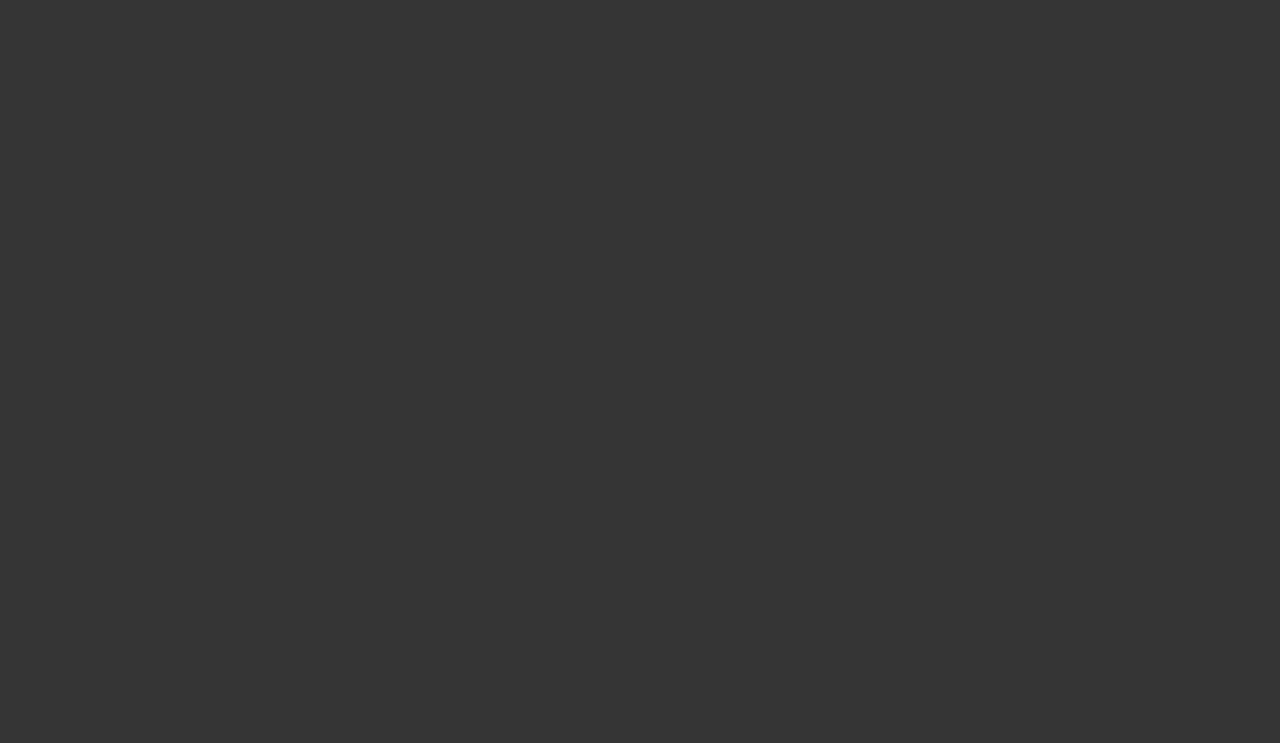
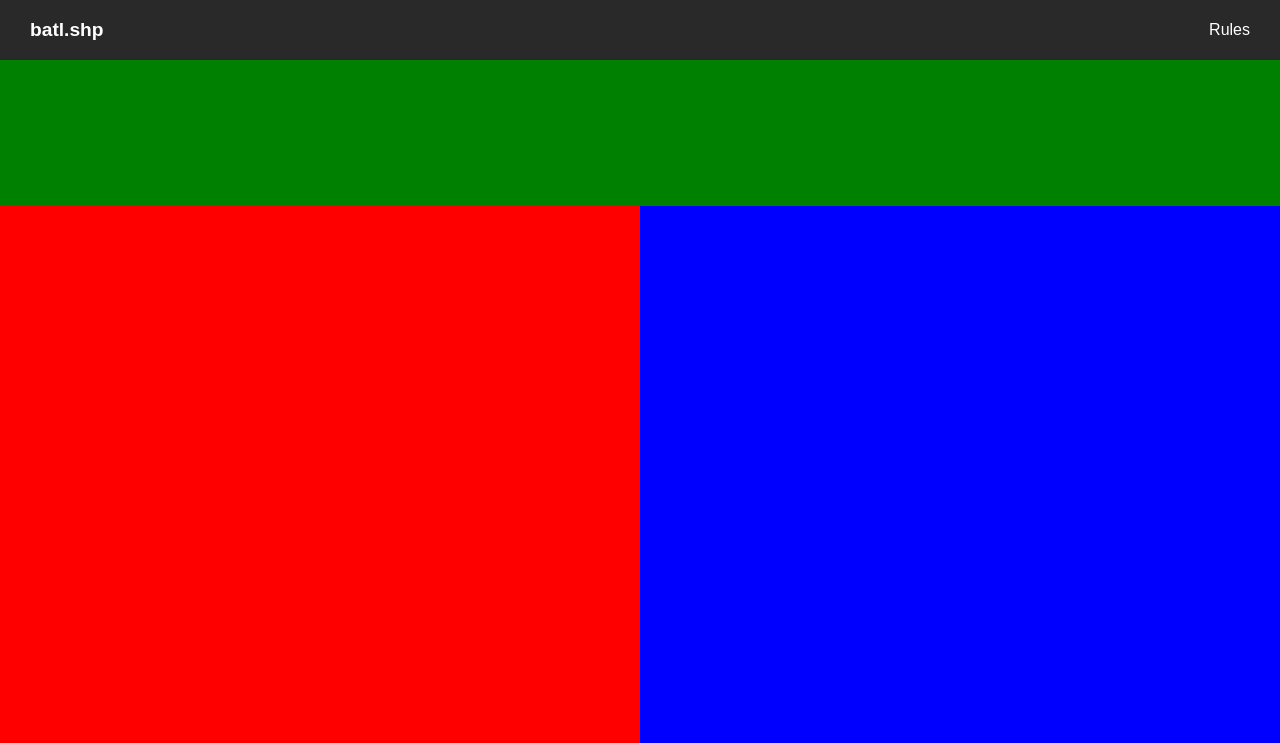
Before and after one commit to joel-jcs/top-js-battleship, a website built with webpack: page src/index.html in a window 1280 px wide. Shown: the top 743 px of the page. Built offline with nearby package versions, Linux system fonts and the light colour scheme.

Commit message:
added initial page structure

```diff
--- a/src/index.html
+++ b/src/index.html
@@ -8,7 +8,17 @@
   <body>
     <header></header>
     <main>
-      <div id="content"></div>
+      <div id="content">
+        <nav>
+          <button id="nav-logo">batl.shp</button>
+          <div id="nav-links"><button class="nav-link">Rules</button></div>
+        </nav>
+        <div id="settings-container"></div>
+        <div id="game-container">
+          <div id="player1-container"></div>
+          <div id="player2-container"></div>
+        </div>
+      </div>
     </main>
     <footer>
       <p>© 2024 joel-jcs</p>
--- a/src/styles.css
+++ b/src/styles.css
@@ -15,9 +15,69 @@
   --content-bg: #353535;
 }
 
-main {
+#content {
+  display: flex;
+  flex-direction: column;
+  /* justify-content: center; */
+  /* align-items: center; */
   background-color: var(--content-bg);
   height: calc(100vh - 40px);
+}
+
+nav {
+  width: 100%;
+  height: 60px;
+  box-shadow: 3px 0 10px rgba(0, 0, 0, 0.2);
+  display: flex;
+  justify-content: space-between;
+  align-items: center;
+  padding: 30px;
+  background-color: var(--nav-bg);
+}
+
+nav button {
+  background-color: transparent;
+  border: none;
+  cursor: pointer;
+}
+
+nav button:hover {
+  opacity: 0.7;
+}
+
+#nav-logo {
+  font-size: 1.2rem;
+  font-weight: bold;
+  text-transform: lowercase;
+}
+
+#settings-container {
+  width: 100%;
+  height: 20%;
+  display: flex;
+  background-color: green;
+  padding: 40px;
+}
+
+#game-container {
+  display: flex;
+  width: 100%;
+  height: 80%;
+}
+
+#game-container > div {
+  width: 50%;
+  height: 100%;
+  display: flex;
+  padding: 40px;
+}
+
+#player1-container {
+  background-color: red;
+}
+
+#player2-container {
+  background-color: blue;
 }
 
 footer {
```
